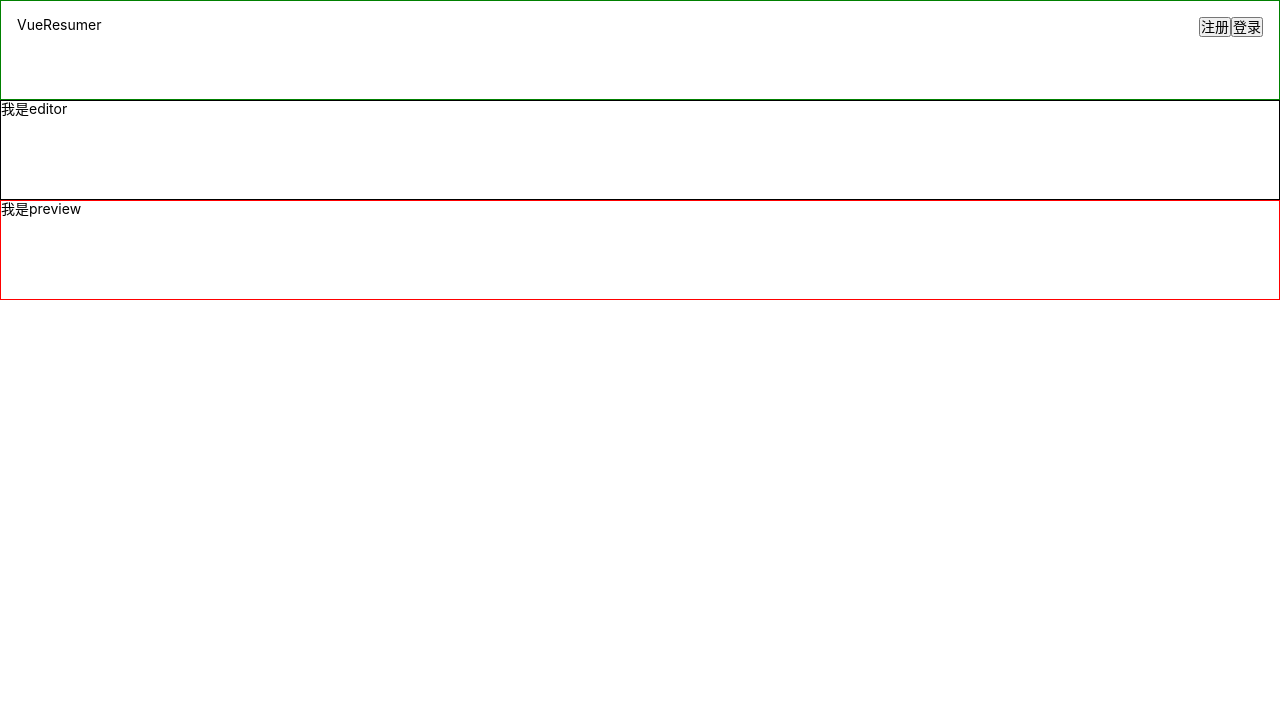
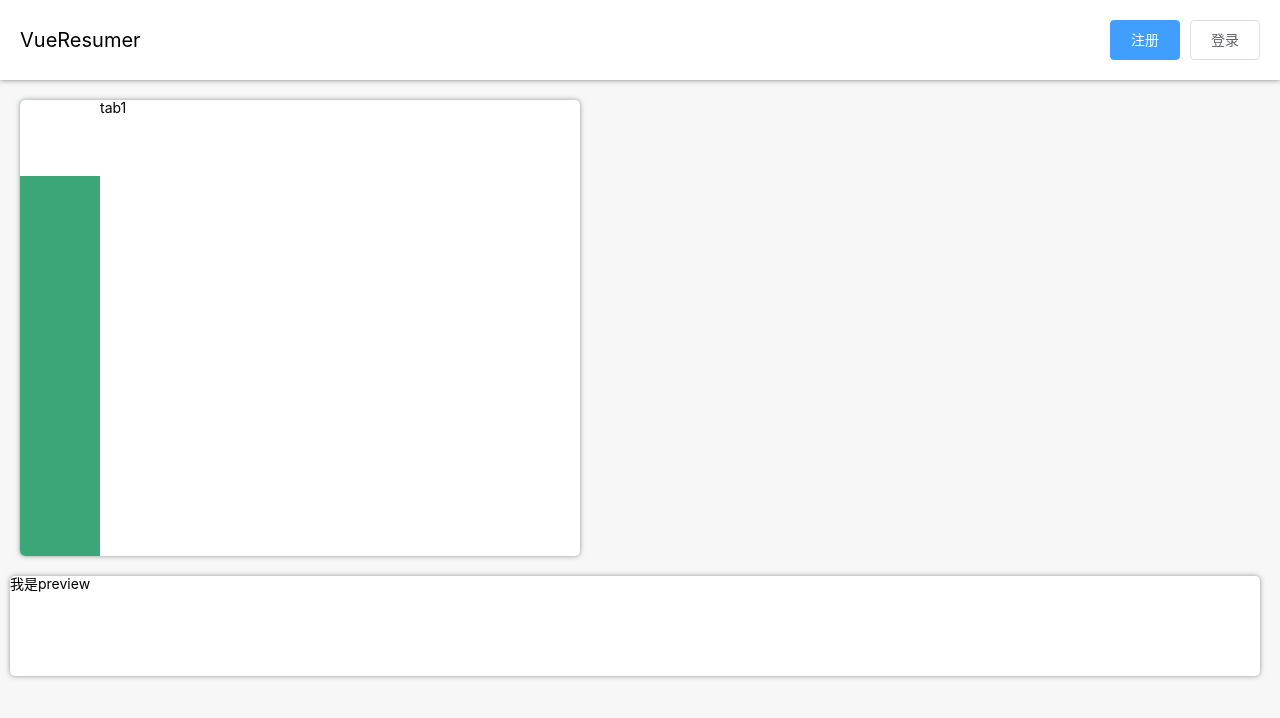
Before and after one commit to bibi941/vue-resume, a Vue app: page / in a window 1280 px wide. Shown: the top 718 px of the page. Built offline with nearby package versions, Linux system fonts and the light colour scheme.

Commit message:
tab切换

```diff
--- a/index.html
+++ b/index.html
@@ -7,5 +7,6 @@
   </head>
   <body>
     <div id="app"></div>
+    <script src="//at.alicdn.com/t/font_626091_kzfcvcf6n9g4x6r.js"></script>
   </body>
 </html>
--- a/src/App.vue
+++ b/src/App.vue
@@ -24,18 +24,42 @@ export default {
 </script>
 
 <style lang='scss'>
+.icon {
+    width: 1em;
+    height: 1em;
+    vertical-align: -0.15em;
+    fill: currentColor;
+    overflow: hidden;
+}
+
 #app {
     height: 100vh;
     display: flex;
     flex-direction: column;
 }
-
+.topbar {
+    box-shadow: (0 0 5px)hsla(0, 0, 0, 0.5);
+    z-index: 1;
+}
 main {
     display: flex;
     flex: 1;
-    .editor,
+    background: rgb(247, 247, 247);
+    .editor {
+        width: 40rem;
+        margin: 20px 10px 20px 20px;
+        background: white;
+        box-shadow: 0px 0px 5px 0px rgba(50, 50, 50, 0.5);
+        border-radius: 5px;
+        overflow: hidden;
+    }
     .preview {
         flex: 1;
+        margin: 20px 20px 20px 10px;
+        background: white;
+        box-shadow: 0px 0px 5px 0px rgba(50, 50, 50, 0.5);
+        border-radius: 5px;
+        overflow: hidden;
     }
 }
 </style>
--- a/src/assets/reset.scss
+++ b/src/assets/reset.scss
@@ -14,7 +14,9 @@ a{
     color: inherit;
     text-decoration: none;
 }
+html{
+    font-size: 14px;
+}
 body{
     font-family: -apple-system, "Noto Sans", "Helvetica Neue", Helvetica, "Nimbus Sans L", Arial, "Liberation Sans", "PingFang SC", "Hiragino Sans GB", "Noto Sans CJK SC", "Source Han Sans SC", "Source Han Sans CN", "Microsoft YaHei", "Wenquanyi Micro Hei", "WenQuanYi Zen Hei", "ST Heiti", SimHei, "WenQuanYi Zen Hei Sharp", sans-serif;
-    font-size: 14px;
 }
--- a/src/components/Editor.VUE
+++ b/src/components/Editor.VUE
@@ -1,12 +1,66 @@
 <template>
   <div id='editor'>
-      我是editor
+    <nav>
+      <ol>
+        <li v-for="i in [0,1,2,3,4,5,]" v-bind:class='{active:currentTab === i}' v-on:click='currentTab = i'>
+          <svg class="icon" aria-hidden="true" style='width:35px;height:35px;'>
+            <use v-bind:xlink:href="`#icon-${icons[i]}`"></use>
+          </svg>
+        </li>
+      </ol>
+    </nav>
+    <ol class="panes">
+      <li v-bind:class='{active:currentTab === 0}'>tab1</li>
+      <li v-bind:class='{active:currentTab === 1}'>tab2</li>
+      <li v-bind:class='{active:currentTab === 2}'>tab3</li>
+      <li v-bind:class='{active:currentTab === 3}'>tab4</li>
+      <li v-bind:class='{active:currentTab === 4}'>tab5</li>
+      <li v-bind:class='{active:currentTab === 5}'>tab6</li>
+    </ol>
   </div>
 </template>
+<script>
+  export default {
+    data() {
+      return {
+        currentTab: 0,
+        icons:['credentials_icon','gongwenbao','book','xiangmu1','icon--','phone']
+      }
+    }
+  }
 
-<style>
-#editor{
-    border: 1px solid black;
+</script>
+<style lang='scss'>
+  #editor {
+    display: flex;
     min-height: 100px;
-}
+    >nav {
+      background: rgb(59, 167, 118);
+      width: 80px;
+    }
+    nav>ol>li {
+      padding: 20px 0;
+      text-align: center;
+      >svg {
+        fill: white;
+        width: 30px;
+        height: 30px;
+      }
+      &.active {
+        background: white;
+        >svg {
+          fill: black;
+        }
+      }
+    }
+    .panes {
+      >li {
+        display: none;
+        &.active {
+          display: block;
+        }
+      }
+    }
+  }
+
 </style>
--- a/src/components/Preview.VUE
+++ b/src/components/Preview.VUE
@@ -6,7 +6,6 @@
 
 <style>
 #preview{
-    border: 1px solid red;
     min-height: 100px;
 }
 </style>
--- a/src/components/Topbar.VUE
+++ b/src/components/Topbar.VUE
@@ -4,18 +4,22 @@
       VueResumer
     </div>
     <div class="actions">
-          <button>注册</button>
-          <button>登录</button>
+      <el-button type="primary">注册</el-button>
+      <el-button>登录</el-button>
     </div>
   </div>
 </template>
 
 <style lang='scss'>
-#topBar{
-    border: 1px solid green;
-    min-height: 100px;
+  #topBar {
     display: flex;
+    align-items: center;
     justify-content: space-between;
-    padding: 16px;
+    padding: 20px;
   }
+
+  .logo {
+    font-size: 20px;
+  }
+
 </style>
```
Also changed, not shown: src/main.js (+6 -1 lines). Lines whose indentation alone changed are shown as unchanged.
